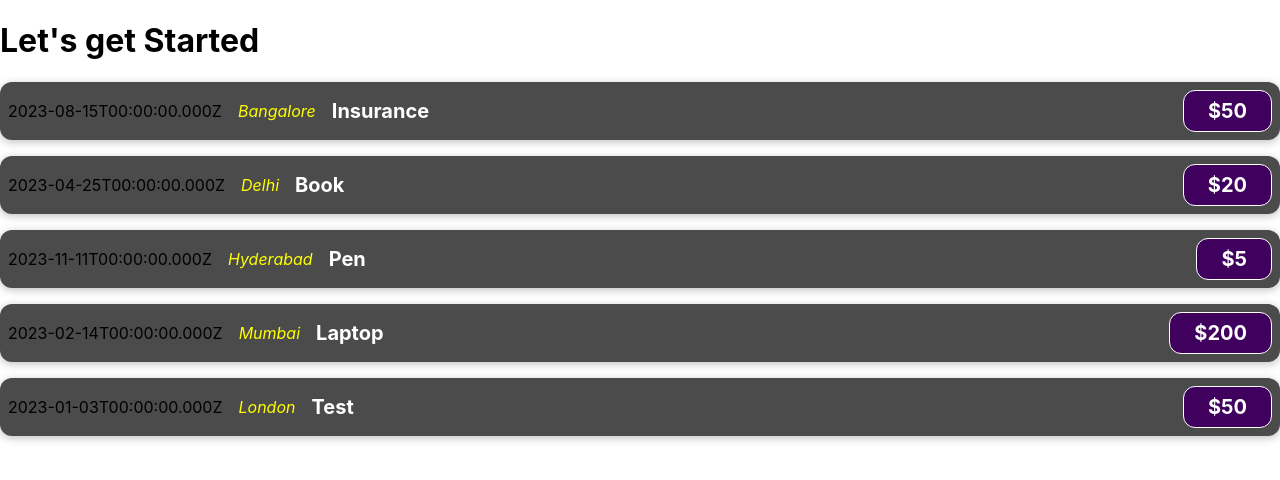
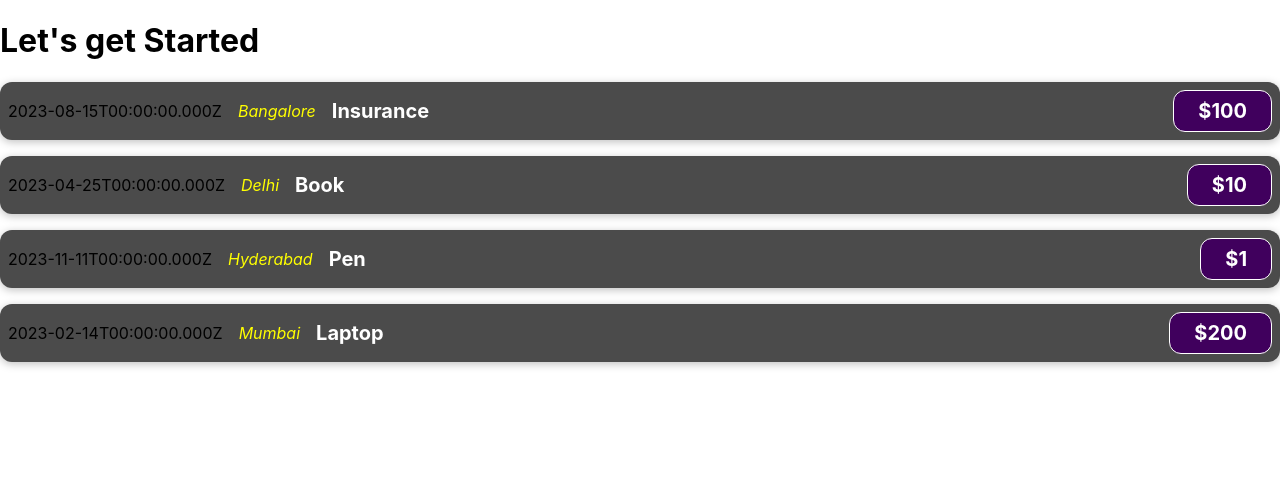
Before and after one commit to caffine-Overflow/project-one, a React (Create React App) app: page / in a window 1280 px wide. Shown: the top 480 px of the page. Built offline with nearby package versions, Linux system fonts and the light colour scheme.

Commit message:
reusable components creaated

```diff
--- a/src/App.js
+++ b/src/App.js
@@ -1,40 +1,28 @@
 import ExpenseItem from "./component/ExpenseItem";
 
 function App() {
+  const expenses = [
+    { id: "1", date: new Date(2023, 7, 15), title: "Insurance", price: 100 , location: "Bangalore" },
+    { id: "2", date: new Date(2023, 3, 25), title: "Book", price: 10 ,location: "Delhi" },
+    { id: "3", date: new Date(2023, 10, 11), title: "Pen", price: 1 , location:"Hyderabad" },
+    { id: "4", date: new Date(2023, 1, 14), title: "Laptop", price: 200 , location:"Mumbai"},
+  ];
+
   return (
-   <div>
-    <h1>Let's get Started</h1>
-    <ExpenseItem
-        date={new Date(2023, 7, 15)}
-        location="Bangalore"
-        title="Insurance"
-        price="50"
-      ></ExpenseItem>
-       <ExpenseItem
-        date={new Date(2023, 3, 25)}
-        location="Delhi"
-        title="Book"
-        price="20"
-      ></ExpenseItem>
-       <ExpenseItem
-        date={new Date(2023, 10, 11)}
-        location="Hyderabad"
-        title="Pen"
-        price="5"
-      ></ExpenseItem>
-      <ExpenseItem
-        date={new Date(2023, 1, 14)}
-        location="Mumbai"
-        title="Laptop"
-        price="200"
-      ></ExpenseItem>
-      <ExpenseItem
-    date={new Date(2022,12,3)}
-    location="London"
-    title="Test"
-    price="50"
-    ></ExpenseItem>
-   </div>
+    <div>
+      <h1>Let's get Started</h1>
+      {expenses.map((expense) => {
+        return (
+          <ExpenseItem
+            key={expense.id}
+            date={expense.date}
+            title={expense.title}
+            price={expense.price}
+            location={expense.location}
+          ></ExpenseItem>
+        );
+      })}
+    </div>
   );
 }
 
```
Also changed, not shown: src/component/ExpenseItem.js (+4 -5 lines).
